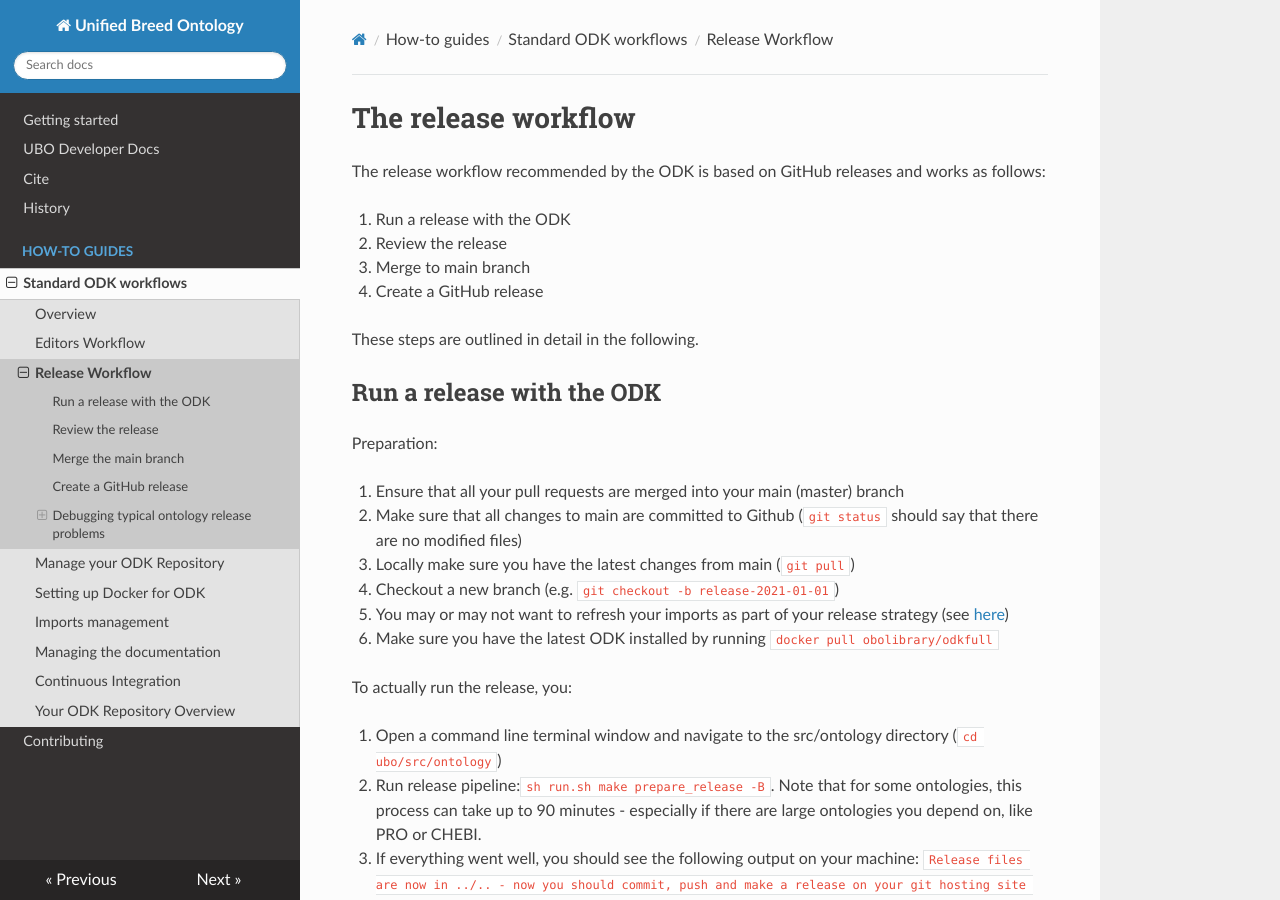
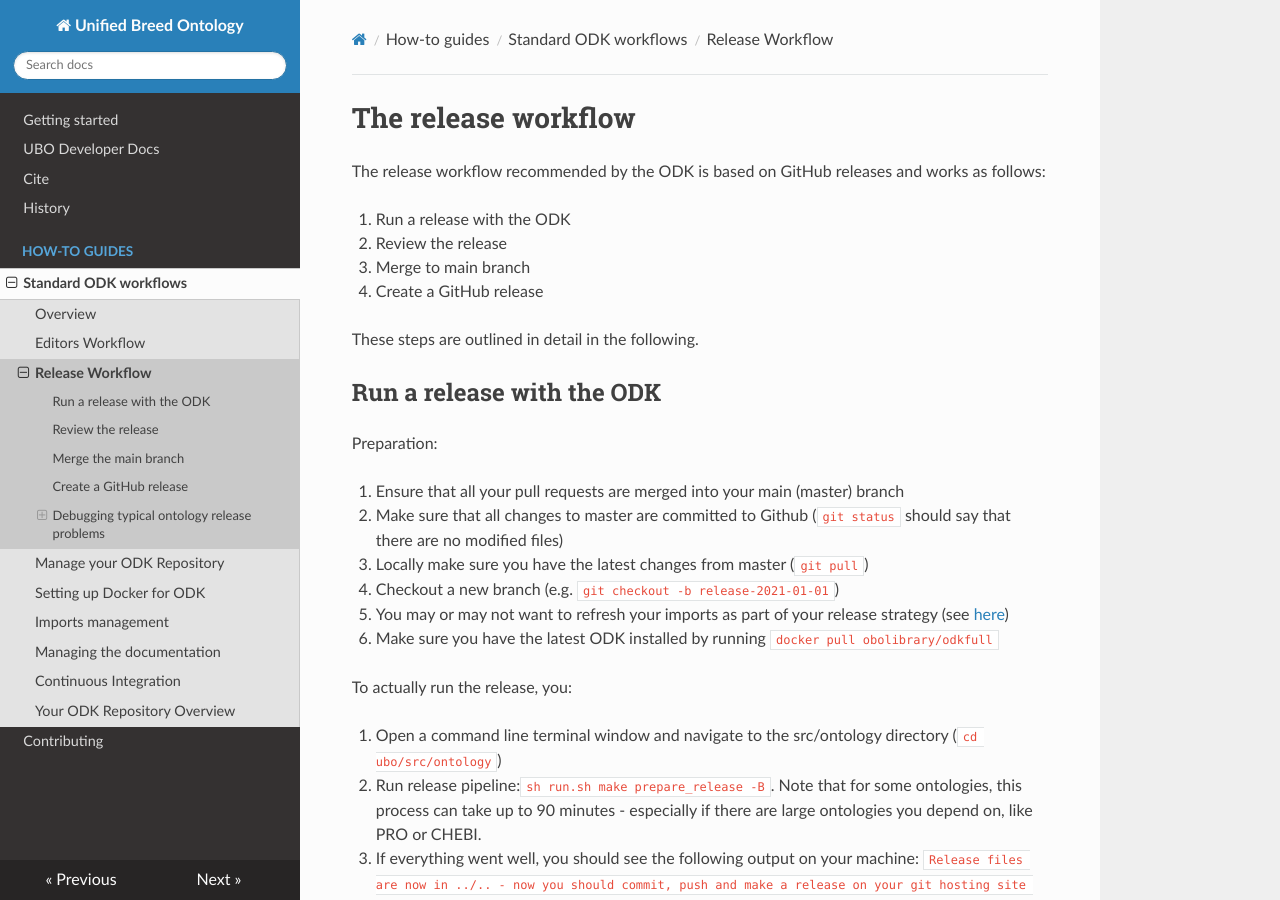
Before and after one commit to monarch-initiative/vertebrate-breed-ontology, an MkDocs documentation site: the page built from docs/odk-workflows/ReleaseWorkflow.md, in a window 1280 px wide and 900 px high. Built offline with MkDocs 1.6.1, drawn with Linux system fonts in a browser that asks for light colours; nearby versions of some CDN libraries.

Commit message:
Update Docs

```diff
--- a/docs/odk-workflows/ReleaseWorkflow.md
+++ b/docs/odk-workflows/ReleaseWorkflow.md
@@ -13,8 +13,8 @@ These steps are outlined in detail in the following.
 Preparation:
 
 1. Ensure that all your pull requests are merged into your main (master) branch
-2. Make sure that all changes to main are committed to Github (`git status` should say that there are no modified files)
-3. Locally make sure you have the latest changes from main (`git pull`)
+2. Make sure that all changes to master are committed to Github (`git status` should say that there are no modified files)
+3. Locally make sure you have the latest changes from master (`git pull`)
 4. Checkout a new branch (e.g. `git checkout -b release-2021-01-01`)
 5. You may or may not want to refresh your imports as part of your release strategy (see [here](UpdateImports.md))
 6. Make sure you have the latest ODK installed by running `docker pull obolibrary/odkfull`
--- a/src/ontology/ubo-odk.yaml
+++ b/src/ontology/ubo-odk.yaml
@@ -1,7 +1,7 @@
 id: ubo
 title: "Unified Breed Ontology"
 github_org: monarch-initiative
-git_main_branch: main
+git_main_branch: master
 repo: unified-breed-ontology
 release_artefacts:
   - base
```
Also changed, not shown: docs/odk-workflows/EditorsWorkflow.md (+1 -1 lines), docs/odk-workflows/ManageDocumentation.md (+1 -1 lines), 2 other files.
